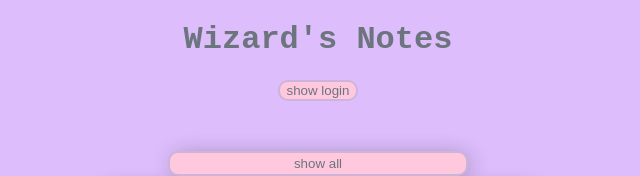
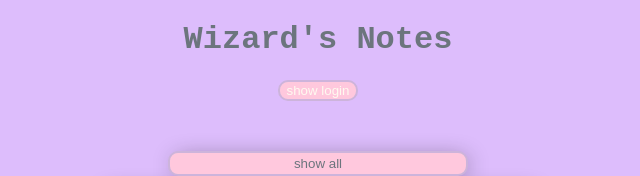
Before and after one commit to agustinlozano/notes-app, a React (Create React App) app: page / in a window 1280 px wide. In both pictures the pointer is over the button "show login". Shown: the top 176 px of the page, without its empty margins (322-962 px from the left). Built offline with nearby package versions, Linux system fonts and the light colour scheme; no server answers.

Commit message:
Update index css

```diff
--- a/src/index.css
+++ b/src/index.css
@@ -108,8 +108,8 @@ form textarea, button {
   font-weight: bold;
 }
 
-#btn:hover {
-  color: var(--selectedText)
+.btn:hover {
+  color: var(--selectedText) !important;
 }
 
 ::selection {
```
